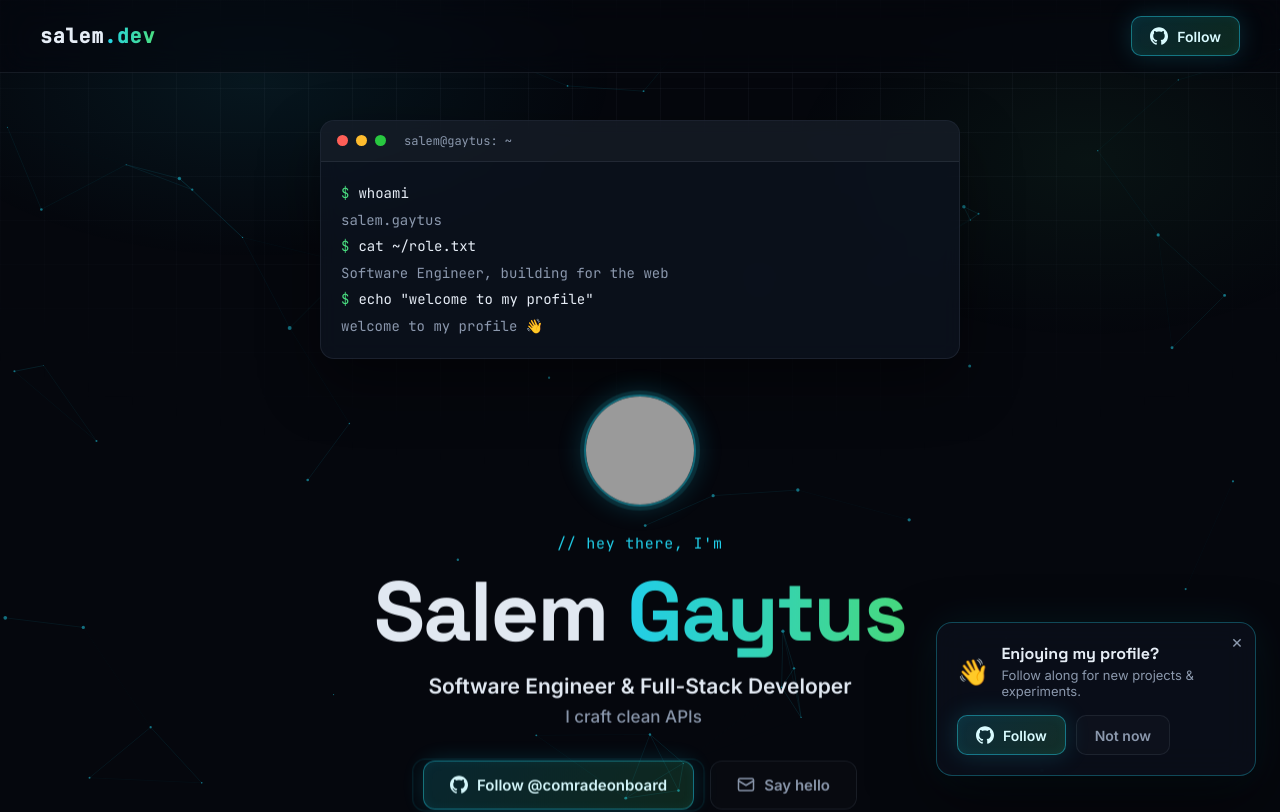
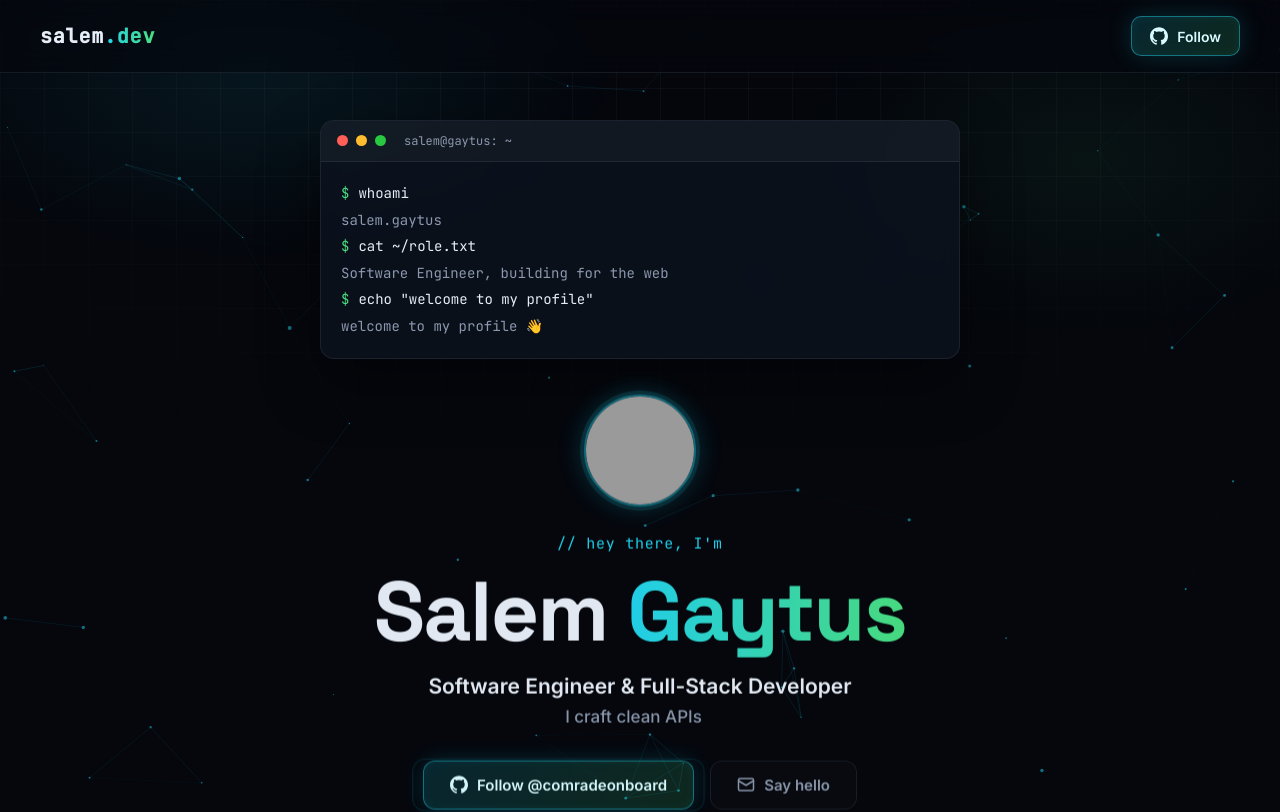
Before and after one commit to comradeonboard/comradeonboard, a React (Vite) app: page / in a window 1280 px wide. Shown: the top 812 px of the page. Built offline with nearby package versions, Linux system fonts and the light colour scheme; grey boxes are pictures that could not be loaded.

Commit message:
Remove profile feedback prompt
Co-authored-by: comradeonboard <180728229+comradeonboard@users.noreply.github.com>

```diff
--- a/src/App.jsx
+++ b/src/App.jsx
@@ -4,7 +4,6 @@ import Hero from './components/Hero.jsx'
 import About from './components/About.jsx'
 import Skills from './components/Skills.jsx'
 import Footer from './components/Footer.jsx'
-import FollowPrompt from './components/FollowPrompt.jsx'
 
 export default function App() {
   return (
@@ -17,7 +16,6 @@ export default function App() {
         <Skills />
       </main>
       <Footer />
-      <FollowPrompt />
     </div>
   )
 }
--- a/src/components/FollowPrompt.jsx
+++ /dev/null
@@ -1,50 +0,0 @@
-import { useEffect, useState } from 'react'
-import { motion, AnimatePresence } from 'framer-motion'
-import { GitHubIcon } from './icons.jsx'
-import { GITHUB_URL } from '../data/socials.js'
-
-const SHOW_DELAY_MS = 2800
-
-export default function FollowPrompt() {
-  const [visible, setVisible] = useState(false)
-  const [dismissed, setDismissed] = useState(false)
-
-  useEffect(() => {
-    const t = setTimeout(() => setVisible(true), SHOW_DELAY_MS)
-    return () => clearTimeout(t)
-  }, [])
-
-  return (
-    <AnimatePresence>
-      {visible && !dismissed && (
-        <motion.aside
-          className="follow-prompt"
-          initial={{ opacity: 0, y: 40, scale: 0.95 }}
-          animate={{ opacity: 1, y: 0, scale: 1 }}
-          exit={{ opacity: 0, y: 20, scale: 0.95 }}
-          transition={{ type: 'spring', stiffness: 220, damping: 22 }}
-        >
-          <button className="follow-prompt-close" onClick={() => setDismissed(true)} aria-label="Dismiss">
-            ×
-          </button>
-          <div className="follow-prompt-head">
-            <span className="follow-prompt-wave">👋</span>
-            <div>
-              <p className="follow-prompt-title">Enjoying my profile?</p>
-              <p className="follow-prompt-text">Follow along for new projects &amp; experiments.</p>
-            </div>
-          </div>
-          <div className="follow-prompt-actions">
-            <a className="btn btn-primary btn-sm" href={GITHUB_URL} target="_blank" rel="noreferrer">
-              <GitHubIcon />
-              Follow
-            </a>
-            <button className="btn btn-ghost btn-sm" onClick={() => setDismissed(true)}>
-              Not now
-            </button>
-          </div>
-        </motion.aside>
-      )}
-    </AnimatePresence>
-  )
-}
--- a/src/index.css
+++ b/src/index.css
@@ -551,91 +551,6 @@ img {
   color: var(--muted);
 }
 
-/* ---------- follow prompt ---------- */
-.follow-prompt {
-  position: fixed;
-  right: 24px;
-  bottom: 24px;
-  z-index: 20;
-  width: 320px;
-  padding: 20px;
-  background: rgba(10, 15, 26, 0.92);
-  border: 1px solid rgba(34, 211, 238, 0.3);
-  border-radius: 16px;
-  backdrop-filter: blur(16px);
-  box-shadow: 0 24px 60px rgba(0, 0, 0, 0.5), 0 0 40px rgba(34, 211, 238, 0.08);
-  display: flex;
-  flex-direction: column;
-  gap: 16px;
-}
-
-.follow-prompt-close {
-  position: absolute;
-  top: 10px;
-  right: 12px;
-  color: var(--muted);
-  font-size: 18px;
-  line-height: 1;
-}
-
-.follow-prompt-close:hover {
-  color: var(--text);
-}
-
-.follow-prompt-head {
-  display: flex;
-  align-items: center;
-  gap: 12px;
-  padding-right: 16px;
-}
-
-.follow-prompt-wave {
-  font-size: 26px;
-  animation: wave 1.8s ease-in-out infinite;
-  transform-origin: 70% 70%;
-}
-
-@keyframes wave {
-  0%,
-  60%,
-  100% {
-    transform: rotate(0);
-  }
-  10% {
-    transform: rotate(16deg);
-  }
-  20% {
-    transform: rotate(-8deg);
-  }
-  30% {
-    transform: rotate(14deg);
-  }
-  40% {
-    transform: rotate(-4deg);
-  }
-  50% {
-    transform: rotate(10deg);
-  }
-}
-
-.follow-prompt-title {
-  font-family: var(--display);
-  font-weight: 700;
-  font-size: 16px;
-}
-
-.follow-prompt-text {
-  font-size: 13px;
-  color: var(--muted);
-  margin-top: 3px;
-}
-
-.follow-prompt-actions {
-  display: flex;
-  gap: 10px;
-}
-
-/* ---------- responsive ---------- */
 @media (max-width: 760px) {
   .hero {
     padding: 100px 20px 40px;
@@ -703,13 +618,6 @@ img {
 }
 
 @media (max-width: 560px) {
-  .follow-prompt {
-    left: 16px;
-    right: 16px;
-    bottom: 16px;
-    width: auto;
-  }
-
   .nav {
     padding: 14px 20px;
   }
```
